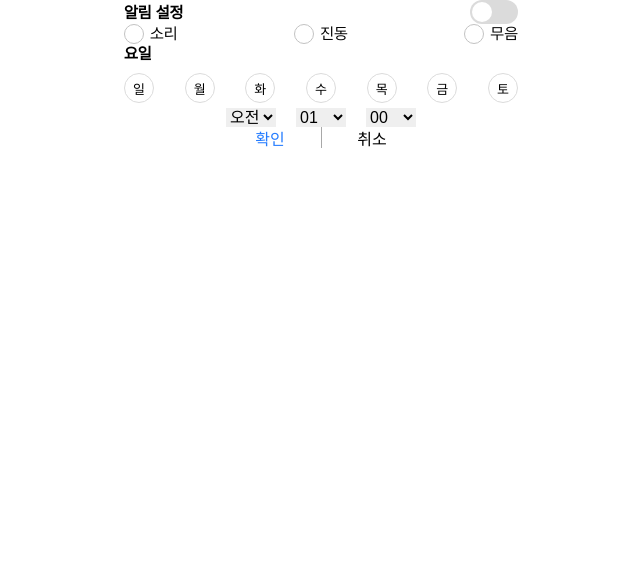
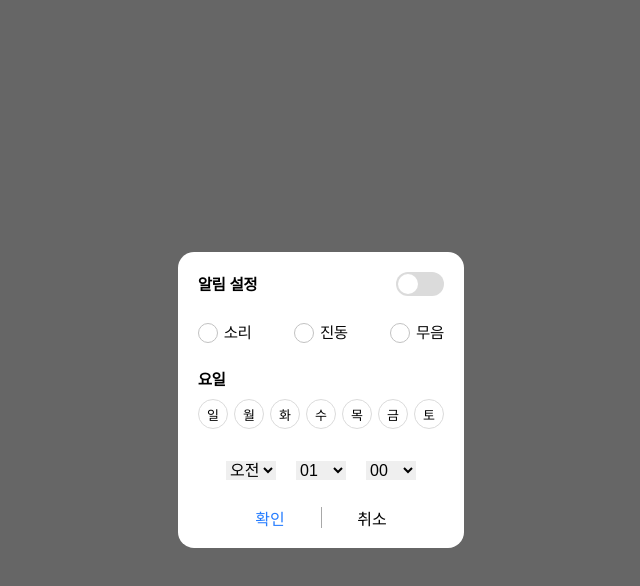
Before and after one commit to devgsheep/-mini-zoo_m, a React (Create React App) app: page /alart in a window 1280 px wide. Shown: the top 586 px of the page, without its empty margins (319-959 px from the left). Built offline with nearby package versions, Linux system fonts and the light colour scheme.

Commit message:
[docs] 모달 작업중

```diff
--- a/src/components/ui/Modal.jsx
+++ b/src/components/ui/Modal.jsx
@@ -5,10 +5,13 @@ function Modal({ children }) {
   // js 자리
   const Overlay = styled.div`
     display: flex;
-    position: fixed;
+    position: absolute;
+    left: 50%;
+    top: 0;
+    transform: translateX(-50%);
     z-index: 99999;
-    width: 394px;
-    height: 100%;
+    width: 100%;
+    height: 100vh;
     justify-content: center;
     align-items: center;
     background-color: rgba(0, 0, 0, 0.6);
--- a/src/pages/Profile.jsx
+++ b/src/pages/Profile.jsx
@@ -1,7 +1,7 @@
 import styled from "@emotion/styled";
+import { useState } from "react";
+import { Link } from "react-router-dom";
 import { fonts } from "../styles/fonts";
-import { Link } from "react-router-dom";
-import Modal from "../components/ui/Modal";
 import Alart from "./popup/profile/Alart";
 
 const Container = styled.div`
@@ -284,11 +284,24 @@ const NavItem = styled(Link)`
 `;
 
 function Profile() {
+  //js
+  const [isModalOpen, setIsModalOpen] = useState(false);
+  const showModal = () => {
+    setIsModalOpen(true);
+  };
+
+  const handleOpen = () => {
+    setIsModalOpen(true);
+  };
+
+  const handleClose = () => {
+    setIsModalOpen(false);
+  };
+
+  //jsx
   return (
     <Container>
-      <Modal>
-        <Alart />
-      </Modal>
+      {/* <Alart /> */}
       <TopContainer>
         <SignWrap>
           <div>
@@ -333,12 +346,13 @@ function Profile() {
           </ProfileFeelAvg>
         </ProfileFeel>
         <ButtonWrap>
-          <Button>
+          <Button type="primary" onClick={showModal}>
             <IconCircleAlert>
               <AlertImage src="./images/alert.svg" alt="알림" />
             </IconCircleAlert>
             알림
           </Button>
+          {isModalOpen && <Alart onCancel={handleClose} />}
           <Button>
             <IconCircleTheme>
               <ThemeImage src="./images/theme.svg" alt="테마" />
--- a/src/pages/popup/profile/Alart.jsx
+++ b/src/pages/popup/profile/Alart.jsx
@@ -8,6 +8,7 @@ import {
 import { useState } from "react";
 import "../../../css/radio.css";
 import { ButtonCC, ButtonContainer, ButtonOK, ButtonWrap } from "../../Ui";
+import Modal from "../../../components/ui/Modal";
 
 const Container = styled.div`
   width: 394px;
@@ -49,6 +50,8 @@ const AlertButtonWrap = styled.div`
 const DaysWrap = styled.div`
   margin-bottom: 5px;
   span {
+    display: flex;
+    justify-content: left;
     font-size: 16px;
     color: ${colors.black};
     font-weight: 700;
@@ -103,12 +106,16 @@ const RadioInput = styled.input`
 `;
 
 const days = ["일", "월", "화", "수", "목", "금", "토"];
-function Alart() {
+function Alart({ onCancel }) {
   //js
 
   const [isOn, setIsOn] = useState(false);
   const handleToggle = () => {
     setIsOn(state => !state);
+  };
+  const [showAlart, setShowAlart] = useState(true);
+  const handleChangeAlart = () => {
+    onCancel();
   };
 
   const [selectedDays, setSelectedDays] = useState([]);
@@ -151,7 +158,7 @@ function Alart() {
     // <Container>
     //   <AlertPopUp>
     //     <AlertPopUpBox>
-    <>
+    <Modal>
       <AlertButtonWrap>
         <span>알림 설정</span>
         <TogleButton state={isOn} onClick={handleToggle}>
@@ -238,12 +245,12 @@ function Alart() {
       </TimeWrapper>
       <ButtonContainer>
         <ButtonWrap>
-          <ButtonOK>확인</ButtonOK>
+          <ButtonOK onClick={handleChangeAlart}>확인</ButtonOK>
           <Span />
-          <ButtonCC>취소</ButtonCC>
+          <ButtonCC onClick={handleChangeAlart}>취소</ButtonCC>
         </ButtonWrap>
       </ButtonContainer>
-    </>
+    </Modal>
 
     //     </AlertPopUpBox>
     //   </AlertPopUp>
```
